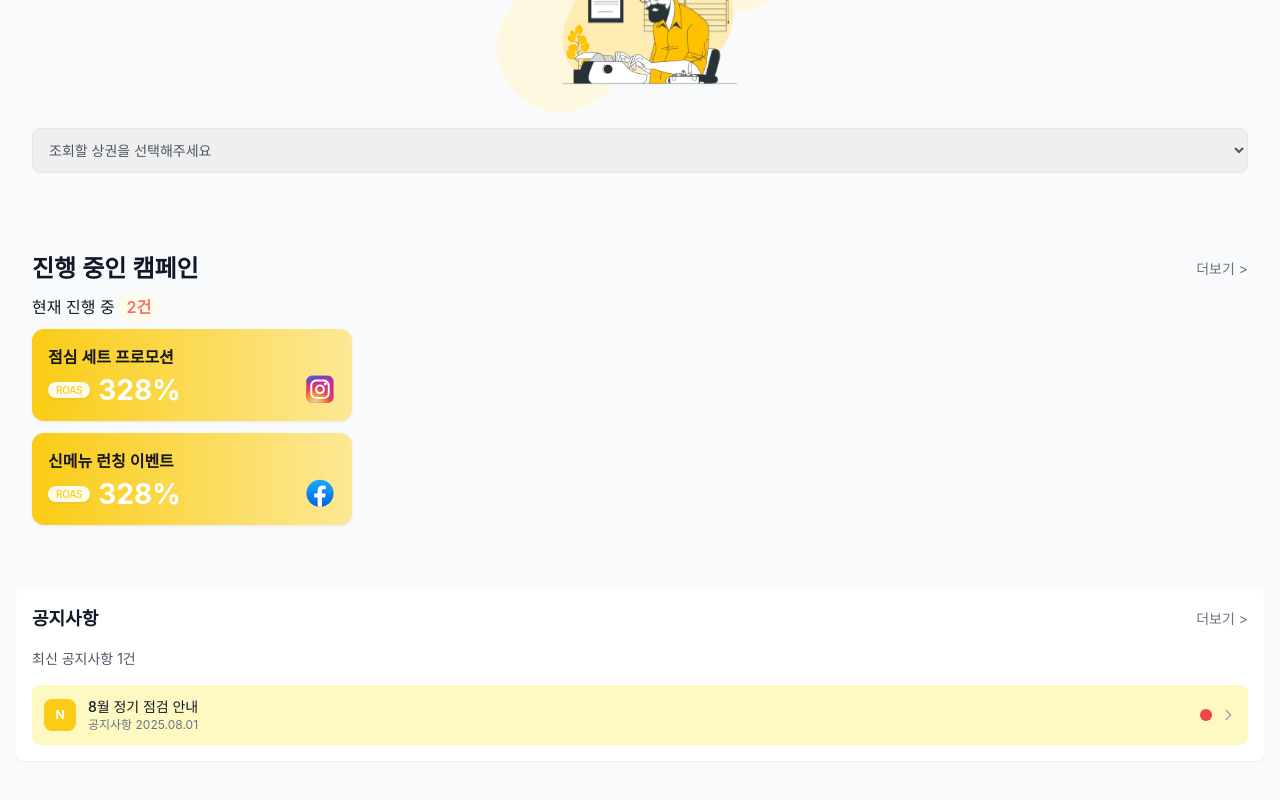
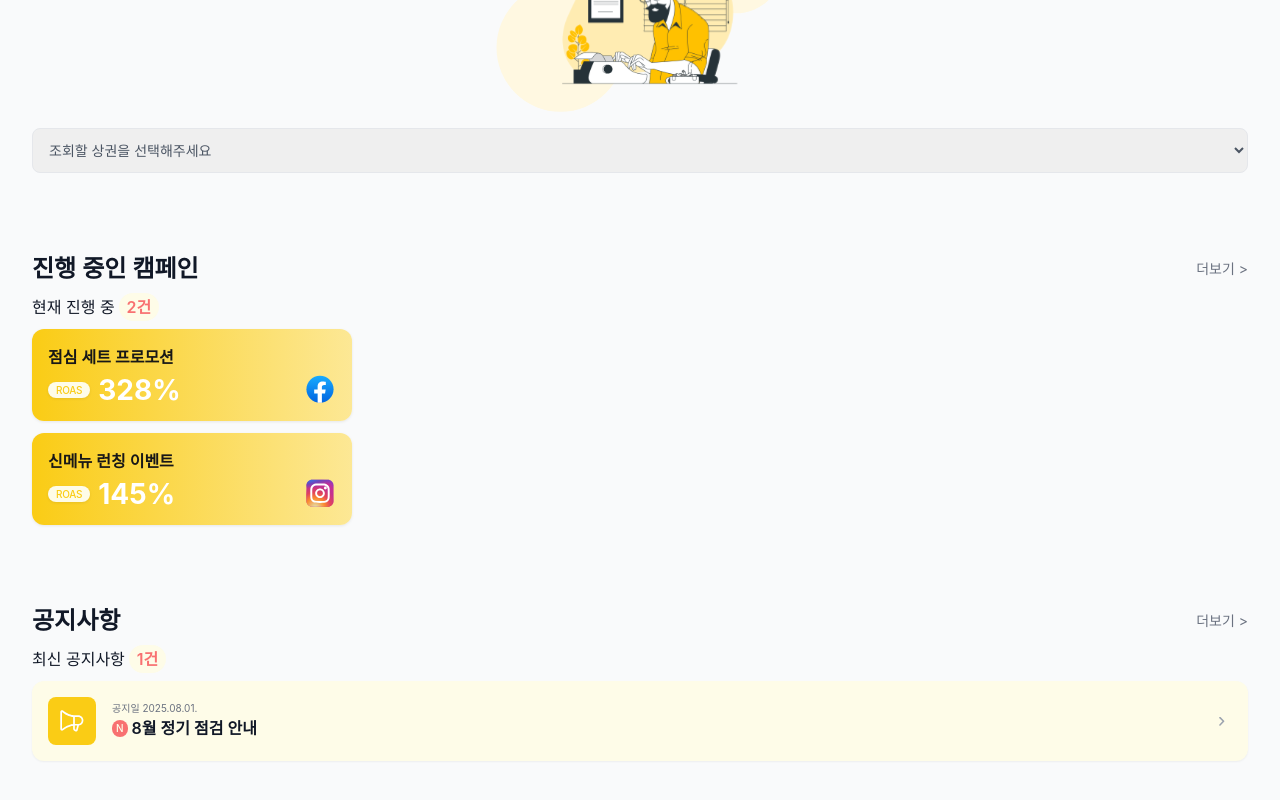
Before and after one commit to likelion-team-MoPT/mopt-front, a React (Vite) app: page /home in a window 1280 px wide. Shown: the part 1282-2082 px from the top of the page. Built offline with nearby package versions, Linux system fonts and the light colour scheme; the HTML template or start-up script is replaced by a standard one.

Commit message:
홈 page 디자인 구현

```diff
--- a/src/pages/Home.tsx
+++ b/src/pages/Home.tsx
@@ -10,6 +10,7 @@ import top5Svg from '../assets/top5.svg';
 import writingBroSvg from '../assets/writing-bro.svg';
 import facebookSvg from '../assets/Facebook.svg';
 import instagramSvg from '../assets/instagram.svg';
+import profileSvg from '../assets/profile.svg';
 
 const Home: React.FC = () => {
   const navigate = useNavigate();
@@ -22,21 +23,8 @@ const Home: React.FC = () => {
           <div className="w-8 h-8 flex items-center justify-center">
             <img src={iconSvg} alt="MoPT Logo" className="w-8 h-8" />
           </div>
-          <div className="w-8 h-8 bg-gray-100 rounded-full flex items-center justify-center">
-            <svg
-              width="16"
-              height="16"
-              viewBox="0 0 24 23"
-              fill="none"
-              xmlns="http://www.w3.org/2000/svg"
-            >
-              <path
-                fillRule="evenodd"
-                clipRule="evenodd"
-                d="M23.2569 21.1875C21.5911 18.3077 19.0241 16.2427 16.0283 15.2637C19.0741 13.4505 20.5332 9.82578 19.5929 6.40805C18.6526 2.99031 15.5447 0.622024 12 0.622024C8.45528 0.622024 5.34742 2.99031 4.40712 6.40805C3.46682 9.82578 4.92586 13.4505 7.97172 15.2637C4.97594 16.2416 2.40891 18.3066 0.743125 21.1875C0.576821 21.4587 0.570782 21.7987 0.727353 22.0756C0.883924 22.3525 1.17844 22.5226 1.49653 22.5199C1.81462 22.5172 2.10617 22.342 2.25797 22.0625C4.31859 18.5012 7.96078 16.375 12 16.375C16.0392 16.375 19.6814 18.5012 21.742 22.0625C21.8938 22.342 22.1854 22.5172 22.5035 22.5199C22.8216 22.5226 23.1161 22.3525 23.2726 22.0756C23.4292 21.7987 23.4232 21.4587 23.2569 21.1875ZM5.875 8.5C5.875 5.11726 8.61726 2.375 12 2.375C15.3827 2.375 18.125 5.11726 18.125 8.5C18.125 11.8827 15.3827 14.625 12 14.625C8.61875 14.6214 5.87862 11.8812 5.875 8.5Z"
-                fill="#637387"
-              />
-            </svg>
+          <div className="w-8 h-8 flex items-center justify-center">
+            <img src={profileSvg} alt="Profile" className="w-5 h-5" />
           </div>
         </div>
 
@@ -307,8 +295,8 @@ const Home: React.FC = () => {
                   </div>
                 </div>
                 <img
-                  src={instagramSvg}
-                  alt="Instagram"
+                  src={facebookSvg}
+                  alt="Facebook"
                   className="w-8 h-8 absolute bottom-4 right-4"
                 />
               </div>
@@ -324,12 +312,12 @@ const Home: React.FC = () => {
                         ROAS
                       </div>
                     </div>
-                    <div className="text-white text-[28px] font-bold">328%</div>
+                    <div className="text-white text-[28px] font-bold">145%</div>
                   </div>
                 </div>
                 <img
-                  src={facebookSvg}
-                  alt="Facebook"
+                  src={instagramSvg}
+                  alt="Instagram"
                   className="w-8 h-8 absolute bottom-4 right-4"
                 />
               </div>
@@ -338,48 +326,72 @@ const Home: React.FC = () => {
         </div>
 
         {/* Announcements */}
-        <div className="px-4 py-6 pb-24">
-          <div className="bg-white rounded-lg p-4 shadow-sm">
-            <div className="flex justify-between items-center mb-4">
-              <h3 className="text-lg font-semibold text-gray-900">공지사항</h3>
-              <button
-                onClick={() => navigate('/notices')}
-                className="text-sm text-gray-500 hover:text-gray-700"
-              >
-                더보기 &gt;
-              </button>
+        <div className="px-4 py-6">
+          <div className="p-4">
+            <div className="flex justify-between items-center">
+              <h2 className="text-2xl font-semibold text-gray-900">공지사항</h2>
+              <span className="text-sm text-gray-500">더보기 &gt;</span>
             </div>
-            <p className="text-sm text-gray-600 mb-4">최신 공지사항 1건</p>
+
+            <p className="flex items-baseline text-md text-gray-900 py-2">
+              <span>최신 공지사항</span>
+              <span className="ml-1 rounded-full bg-yellow-50 px-2 py-0.5 text-base font-semibold text-red-400">
+                1건
+              </span>
+            </p>
 
             <button
-              onClick={() => navigate('/notices/1')}
-              className="flex items-center p-3 bg-yellow-100 rounded-lg w-full text-left hover:bg-yellow-200 transition-colors"
+              // 실제로는 useNavigate를 사용해 상세 페이지로 이동시킵니다.
+              // onClick={() => navigate('/notices/1')}
+              className="flex w-full items-center gap-4 rounded-xl bg-yellow-50 p-4 text-left shadow-sm transition-colors hover:bg-yellow-100"
             >
-              <div className="w-8 h-8 bg-yellow-400 rounded-lg flex items-center justify-center mr-3">
-                <span className="text-white text-xs font-bold">N</span>
-              </div>
-              <div className="flex-1">
-                <p className="text-sm font-medium text-gray-900">
-                  8월 정기 점검 안내
-                </p>
-                <p className="text-xs text-gray-500">공지사항 2025.08.01</p>
-              </div>
-              <div className="flex items-center">
-                <div className="w-3 h-3 bg-red-500 rounded-full mr-2"></div>
+              {/* 왼쪽 아이콘 */}
+              <div className="flex h-12 w-12 flex-shrink-0 items-center justify-center rounded-lg bg-yellow-400">
+                {/* 아이콘 SVG 코드 */}
                 <svg
-                  className="w-4 h-4 text-gray-400"
+                  className="h-6 w-6 text-white"
+                  width="21"
+                  height="19"
+                  viewBox="0 0 21 19"
                   fill="none"
-                  stroke="currentColor"
-                  viewBox="0 0 24 24"
+                  xmlns="http://www.w3.org/2000/svg"
                 >
                   <path
-                    strokeLinecap="round"
-                    strokeLinejoin="round"
-                    strokeWidth={2}
-                    d="M9 5l7 7-7 7"
+                    fillRule="evenodd"
+                    clipRule="evenodd"
+                    d="M20.5 9.03418C20.4974 6.54997 18.4842 4.53676 16 4.53418H12.2688C11.9959 4.51824 7.24187 4.18355 2.71469 0.38668C2.26836 0.0118277 1.64529 -0.0705311 1.11689 0.175479C0.588491 0.421489 0.250443 0.95132 0.25 1.53418V16.5342C0.250079 17.1172 0.58799 17.6474 1.11646 17.8936C1.64494 18.1399 2.26823 18.0576 2.71469 17.6826C6.25562 14.7126 9.93344 13.8614 11.5 13.6232V16.597C11.4994 17.099 11.7499 17.5681 12.1675 17.8467L13.1987 18.5339C13.6032 18.8038 14.1134 18.861 14.5676 18.6872C15.0217 18.5134 15.3635 18.1302 15.4844 17.6592L16.5878 13.5004C18.8269 13.2025 20.4995 11.293 20.5 9.03418ZM1.75 16.5276V1.53418C5.76344 4.90074 9.87156 5.75293 11.5 5.96293V12.1017C9.87344 12.3154 5.76625 13.1657 1.75 16.5276ZM14.0312 17.2776V17.2879L13 16.6007V13.5342H15.025L14.0312 17.2776ZM16 12.0342H13V6.03418H16C17.6569 6.03418 19 7.37733 19 9.03418C19 10.691 17.6569 12.0342 16 12.0342Z"
+                    fill="currentColor"
                   />
                 </svg>
               </div>
+
+              {/* 중간 텍스트 영역 */}
+              <div className="flex-1">
+                <p className="text-[10px] text-gray-500">공지일 2025.08.01.</p>
+                <div className="flex items-center gap-1">
+                  <span className="rounded-full bg-red-400 px-1 py-px text-[10px] font-medium text-yellow-50">
+                    N
+                  </span>
+                  <p className="text-base font-semibold text-gray-900">
+                    8월 정기 점검 안내
+                  </p>
+                </div>
+              </div>
+
+              {/* 오른쪽 화살표 아이콘 */}
+              <svg
+                className="h-5 w-5 flex-shrink-0 text-gray-400"
+                width="18"
+                height="19"
+                viewBox="0 0 18 19"
+                fill="none"
+                xmlns="http://www.w3.org/2000/svg"
+              >
+                <path
+                  d="M9.4501 9.78379L6.5251 6.85879C6.3876 6.72129 6.31885 6.54629 6.31885 6.33379C6.31885 6.12129 6.3876 5.94629 6.5251 5.80879C6.6626 5.67129 6.8376 5.60254 7.0501 5.60254C7.2626 5.60254 7.4376 5.67129 7.5751 5.80879L11.0251 9.25879C11.1001 9.33379 11.1532 9.41504 11.1845 9.50254C11.2157 9.59004 11.2313 9.68379 11.2313 9.78379C11.2313 9.88379 11.2157 9.97754 11.1845 10.065C11.1532 10.1525 11.1001 10.2338 11.0251 10.3088L7.5751 13.7588C7.4376 13.8963 7.2626 13.965 7.0501 13.965C6.8376 13.965 6.6626 13.8963 6.5251 13.7588C6.3876 13.6213 6.31885 13.4463 6.31885 13.2338C6.31885 13.0213 6.3876 12.8463 6.5251 12.7088L9.4501 9.78379Z"
+                  fill="currentColor"
+                />
+              </svg>
             </button>
           </div>
         </div>
```
Also changed, not shown: src/assets/profile.svg (added), src/assets/user.svg (deleted).
